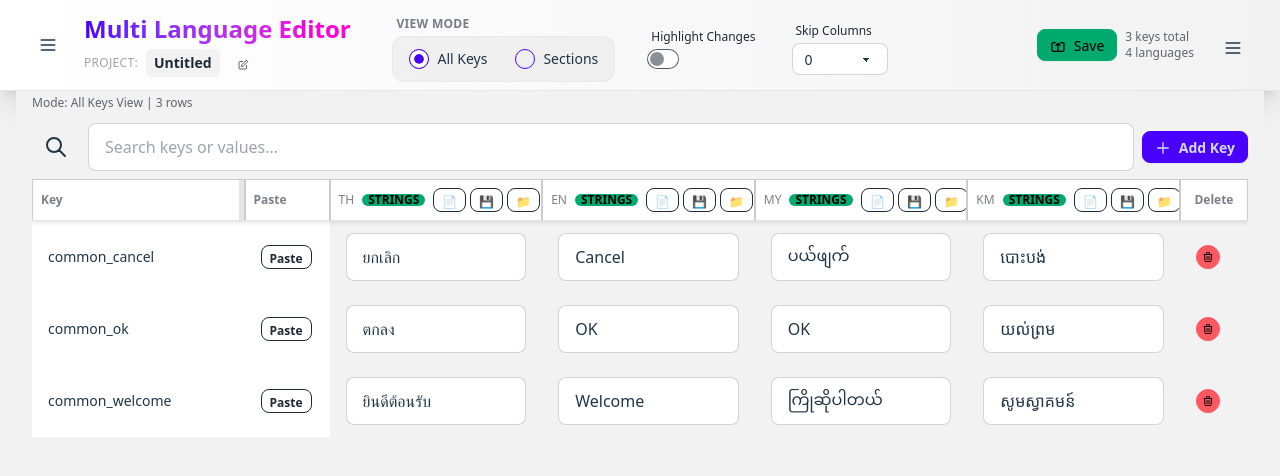
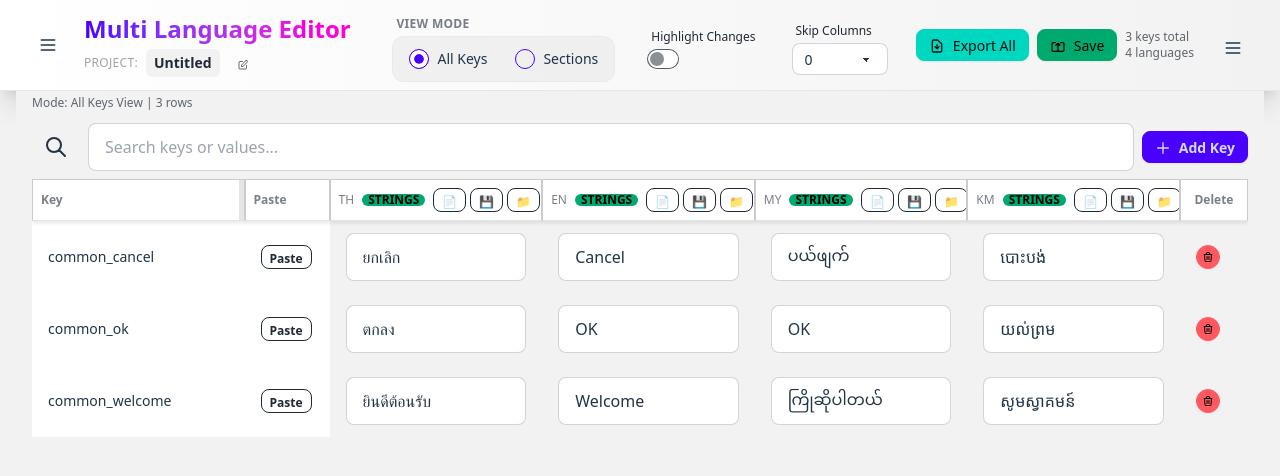
Before and after one commit to numpolpol/vue-multilang, a Vue app: page / in a window 1280 px wide. Both pictures are taken after a click on the button "Create Project". Shown: the top 476 px of the page. Built offline with nearby package versions, Linux system fonts and the light colour scheme.

Commit message:
✨ Add export all columns functionality: Implement button in EditorNavbar and corresponding methods in JsonTable and Editor for exporting all language columns as separate .strings files.

```diff
--- a/src/components/EditorNavbar.vue
+++ b/src/components/EditorNavbar.vue
@@ -121,6 +121,21 @@
       </div>
     </div>
     <div class="navbar-end">
+      <!-- Export All Columns Button -->
+      <button
+        class="btn btn-sm mr-2 btn-accent group transition-all duration-300 hover:scale-105"
+        @click="$emit('exportAllColumns')"
+        :title="'Export all language columns as separate .strings files'"
+        :disabled="languageCount === 0"
+      >
+        <div class="flex items-center gap-2">
+          <svg xmlns="http://www.w3.org/2000/svg" class="h-4 w-4 transition-transform group-hover:scale-110" fill="none" viewBox="0 0 24 24" stroke="currentColor">
+            <path stroke-linecap="round" stroke-linejoin="round" stroke-width="2" d="M12 10v6m0 0l-3-3m3 3l3-3m2 8H7a2 2 0 01-2-2V5a2 2 0 012-2h5.586a1 1 0 01.707.293l5.414 5.414a1 1 0 01.293.707V19a2 2 0 01-2 2z" />
+          </svg>
+          <span class="font-medium">Export All</span>
+        </div>
+      </button>
+
       <!-- Save Button with enhanced status -->
       <button
         class="btn btn-sm mr-2 group transition-all duration-300"
@@ -183,6 +198,7 @@ defineEmits<{
   'update:highlightMode': [value: boolean]
   'update:skipColumns': [value: number]
   saveProject: []
+  exportAllColumns: []
 }>()
 
 const filesStore = useFilesStore()
--- a/src/components/JsonTable.vue
+++ b/src/components/JsonTable.vue
@@ -480,6 +480,30 @@ function onLanguageColumnExport(data: { language: string }) {
   exportLanguageColumn(data.language)
 }
 
+// Export all columns functionality
+function exportAllColumns() {
+  if (orderedLanguages.value.length === 0) {
+    alert('No languages available to export')
+    return
+  }
+
+  // Confirm the export
+  const confirmation = confirm(`Export all ${orderedLanguages.value.length} language columns as separate .strings files?`)
+  if (!confirmation) return
+
+  // Export each language column with a delay to prevent browser blocking
+  orderedLanguages.value.forEach((language, index) => {
+    setTimeout(() => {
+      exportLanguageColumn(language.code)
+    }, index * 100) // 100ms delay between downloads
+  })
+
+  // Show success message
+  setTimeout(() => {
+    alert(`Started downloading ${orderedLanguages.value.length} language files. Please check your downloads folder.`)
+  }, orderedLanguages.value.length * 100 + 500)
+}
+
 // Event handlers for LanguageColumnHeader (removed unused ones)
 
 // Initialize column order
@@ -650,7 +674,8 @@ defineExpose({
   mode,
   highlightMode,
   search,
-  skipColumns
+  skipColumns,
+  exportAllColumns
 })
 </script>
 
--- a/src/views/Editor.vue
+++ b/src/views/Editor.vue
@@ -43,6 +43,7 @@
         @update:highlight-mode="highlightMode = $event"
         @update:skip-columns="skipColumns = $event"
         @save-project="saveProjectToLocalStorage"
+        @export-all-columns="exportAllColumns"
       />
 
       <div class="flex-1 overflow-hidden p-0 m-0 w-full">
@@ -191,6 +192,7 @@ interface JsonTableWithControls {
   search: string
   skipColumns: number
   openExportModal: (mode: 'all' | 'changed' | 'original') => void
+  exportAllColumns: () => void
 }
 
 const router = useRouter()
@@ -448,4 +450,13 @@ function addBulkKeys() {
     addKeyError.value = `Only ${successCount} out of ${keys.length} keys were added successfully.`
   }
 }
+
+// Export all columns functionality
+function exportAllColumns() {
+  if (jsonTable.value && jsonTable.value.exportAllColumns) {
+    jsonTable.value.exportAllColumns()
+  } else {
+    console.error('JsonTable reference not available or exportAllColumns method not found')
+  }
+}
 </script>
```
